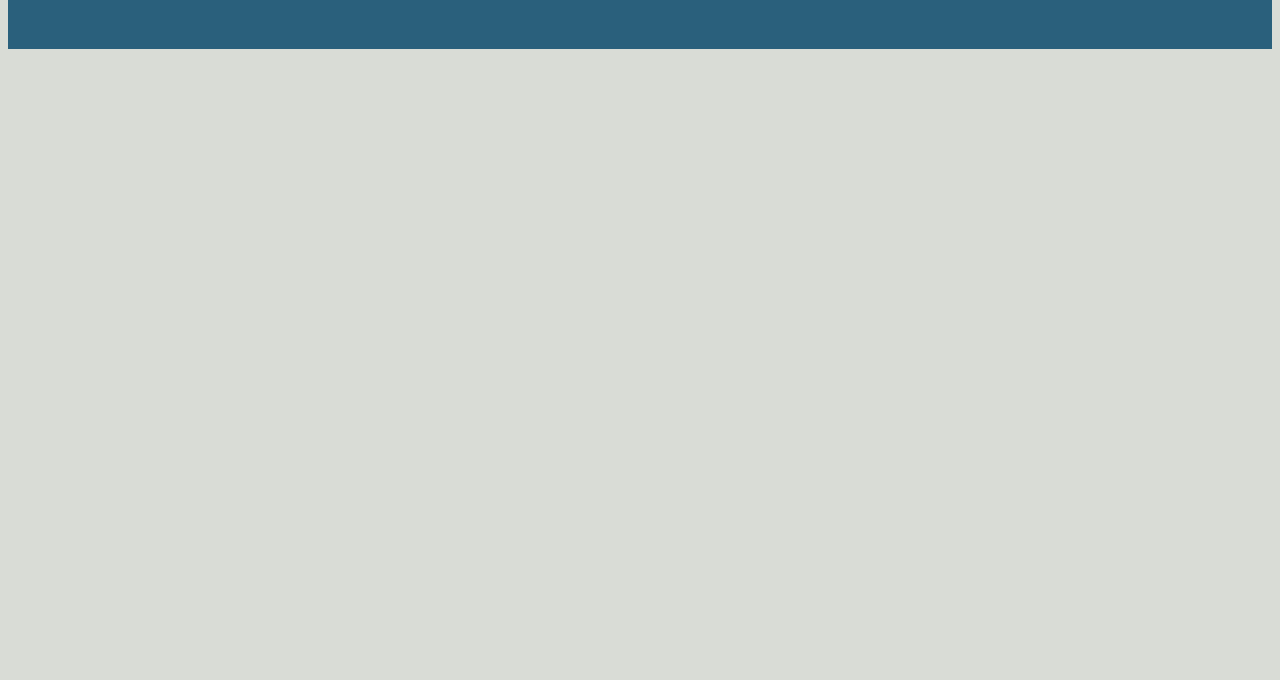
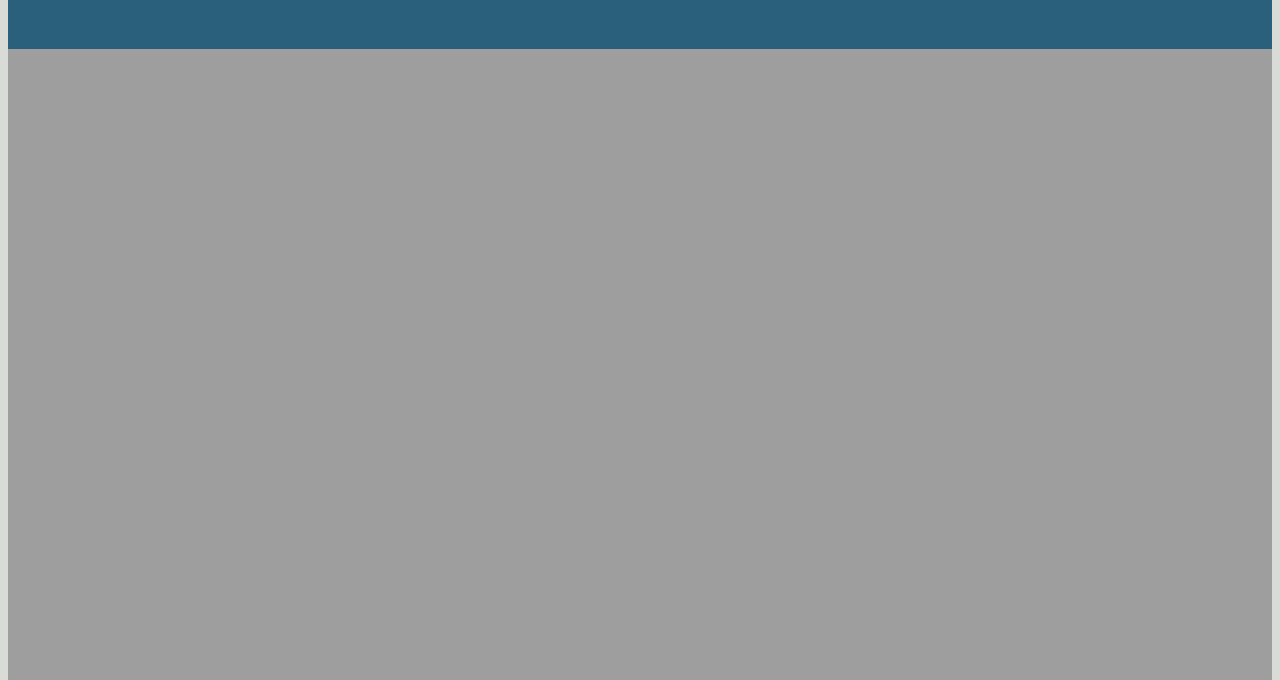
Before and after one commit to kimester/horiseon, a plain HTML site: page index.html in a window 1280 px wide. Shown: the part 120-800 px from the top of the page. Drawn offline with Linux system fonts and the light colour scheme; the site is published under a folder, as on GitHub Pages, so addresses that start at the root find nothing.

Commit message:
the real real final

```diff
--- a/style.css
+++ b/style.css
@@ -47,7 +47,7 @@ p {
     height: 800px;
     width: 100%;
     margin-bottom: 25px;
-    background-image: url("/images/digital-marketing-meeting.jpg");
+    background-image: url("images/digital-marketing-meeting.jpg");
     background-size: cover;
     background-position: center;
 }
```
